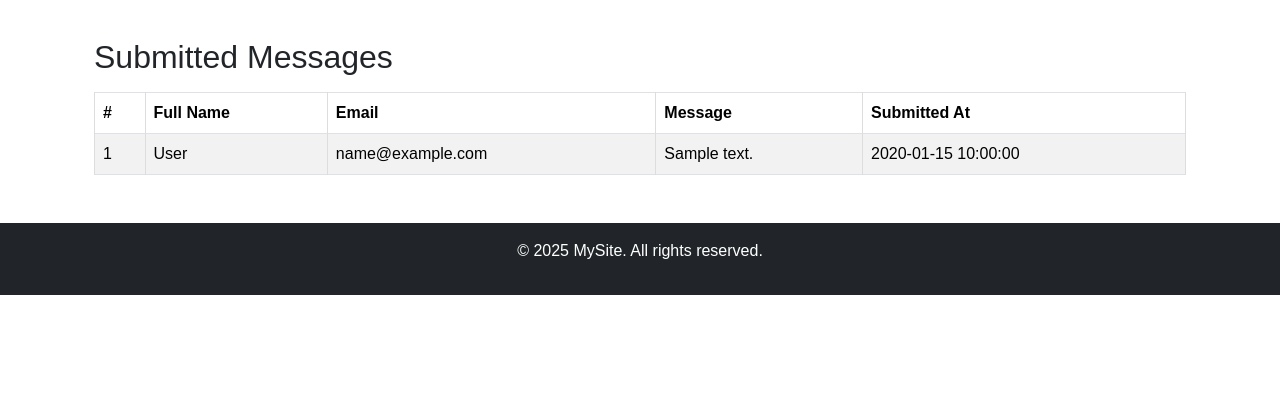
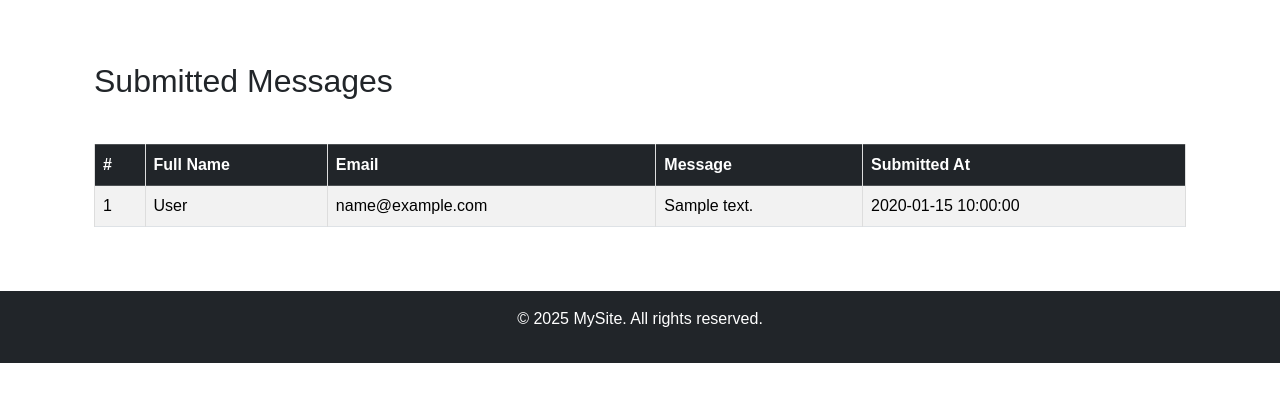
Before and after one commit to victoriarael/web, a PHP site: page /view_messages.php in a window 1280 px wide. Shown: the part 56-458 px from the top of the page. Run offline with PHP 8.4, Linux system fonts and the light colour scheme; the visitor is signed in with stand-in values (Sample User, id 1); tables that the repository leaves empty or names only in its code hold one stand-in row (values such as "Sample post").

Commit message:
Update dashboard, contact and message views with session checks and Bootstrap

```diff
--- a/view_messages.php
+++ b/view_messages.php
@@ -1,4 +1,10 @@
 <?php
+session_start();
+if (!isset($_SESSION['user'])) {
+    header("Location: signin.php");
+    exit();
+}
+
 include('includes/header.php');
 include('includes/dbConnect.php');
 
@@ -7,11 +13,13 @@ $sql = "SELECT * FROM messages ORDER BY submitted_at DESC";
 $result = $conn->query($sql);
 ?>
 
-<div class="container mt-4">
-    <h2>Submitted Messages</h2>
+<div class="container mt-5">
+    <h2 class="mb-4">Submitted Messages</h2>
+
     <?php if ($result->num_rows > 0): ?>
-        <table class="table table-bordered table-striped mt-3">
-            <thead class="thead-dark">
+        <div class="table-responsive">
+            <table class="table table-bordered table-striped">
+                <thead class="table-dark">
                     <tr>
                         <th>#</th>
                         <th>Full Name</th>
@@ -32,9 +40,13 @@ $result = $conn->query($sql);
                     <?php endwhile; ?>
                 </tbody>
             </table>
+        </div>
     <?php else: ?>
-        <p>No messages found.</p>
+        <div class="alert alert-info">No messages found.</div>
     <?php endif; ?>
 </div>
 
-<?php include('includes/footer.php'); ?>
+<?php
+$conn->close();
+include('includes/footer.php');
+?>
```
Also changed, not shown: dashboard.php (+6 -1 lines), view_contacts.php (+21 -6 lines). Lines whose indentation alone changed are shown as unchanged.
